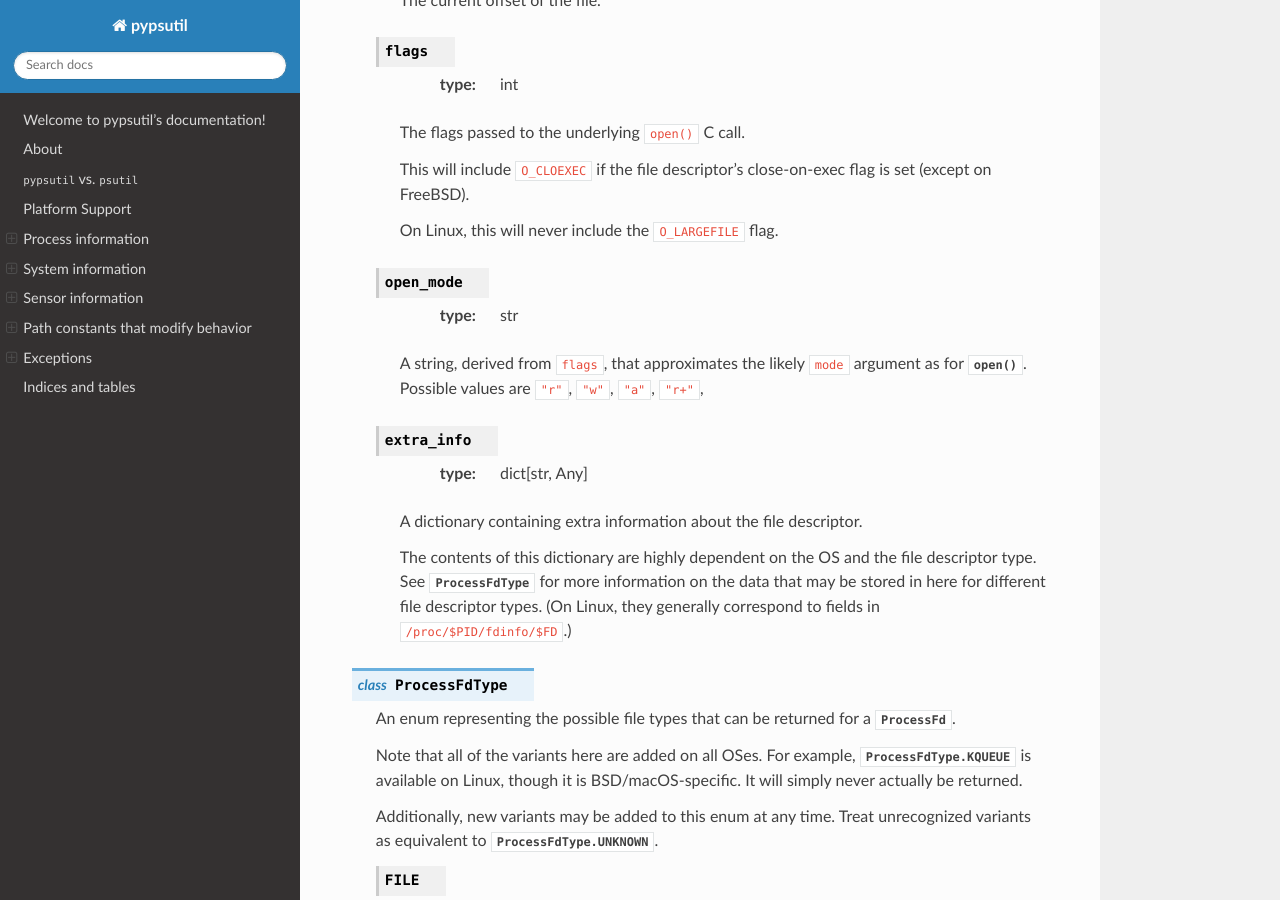
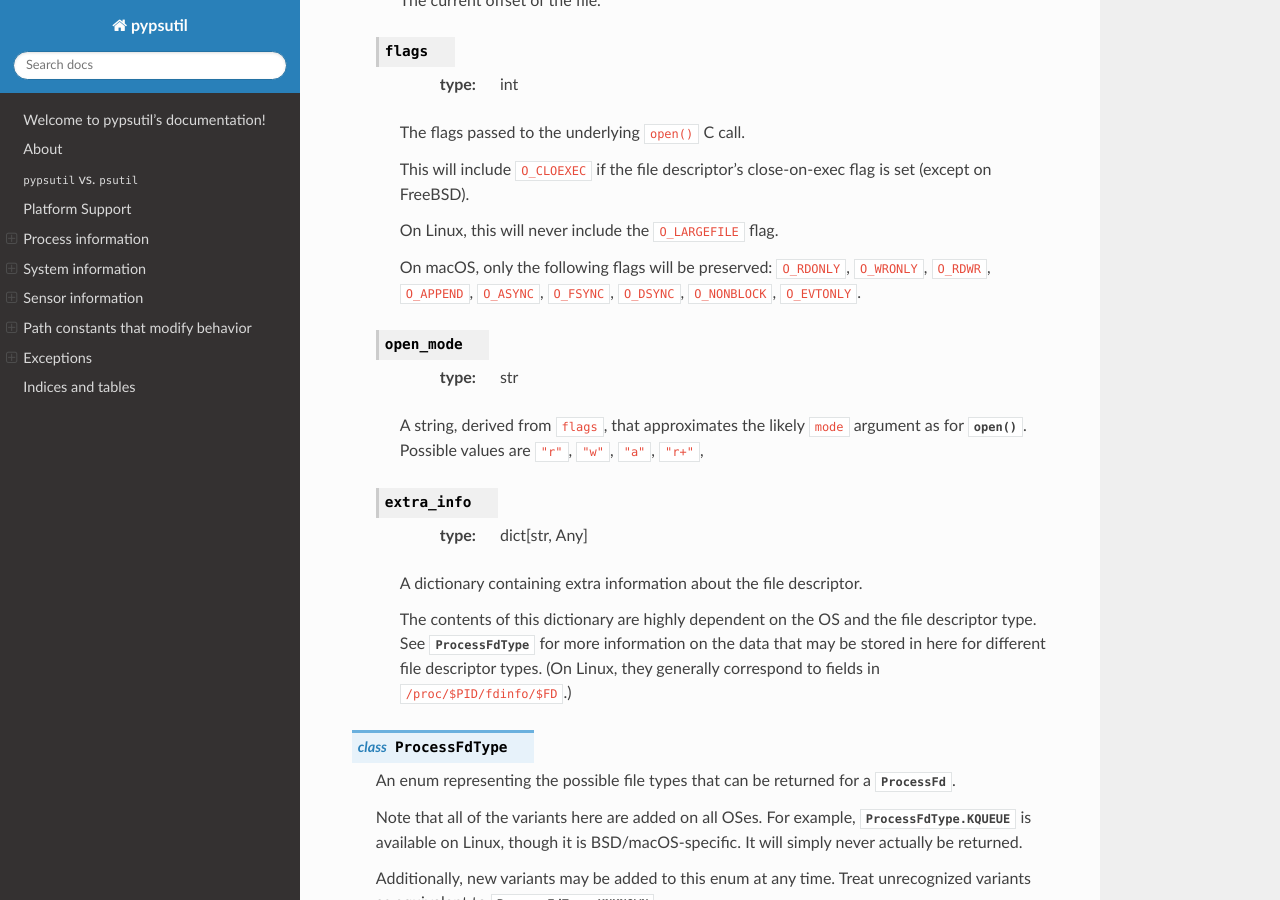
Before and after one commit to cptpcrd/pypsutil, a Sphinx documentation site: the page built from docs/index.rst, in a window 1280 px wide and 900 px high, scrolled down 19720 px. Built offline with Sphinx 7.4.7 and the Read the Docs theme 2.0.0, drawn with Linux system fonts in a browser that asks for light colours.

Commit message:
doc: document flags not being preserved on macOS

```diff
--- a/docs/index.rst
+++ b/docs/index.rst
@@ -918,6 +918,10 @@ Process information
         on FreeBSD).
 
         On Linux, this will never include the ``O_LARGEFILE`` flag.
+
+        On macOS, only the following flags will be preserved: ``O_RDONLY``, ``O_WRONLY``,
+        ``O_RDWR``, ``O_APPEND``, ``O_ASYNC``, ``O_FSYNC``, ``O_DSYNC``, ``O_NONBLOCK``,
+        ``O_EVTONLY``.
 
    .. py:attribute:: open_mode
 
```
